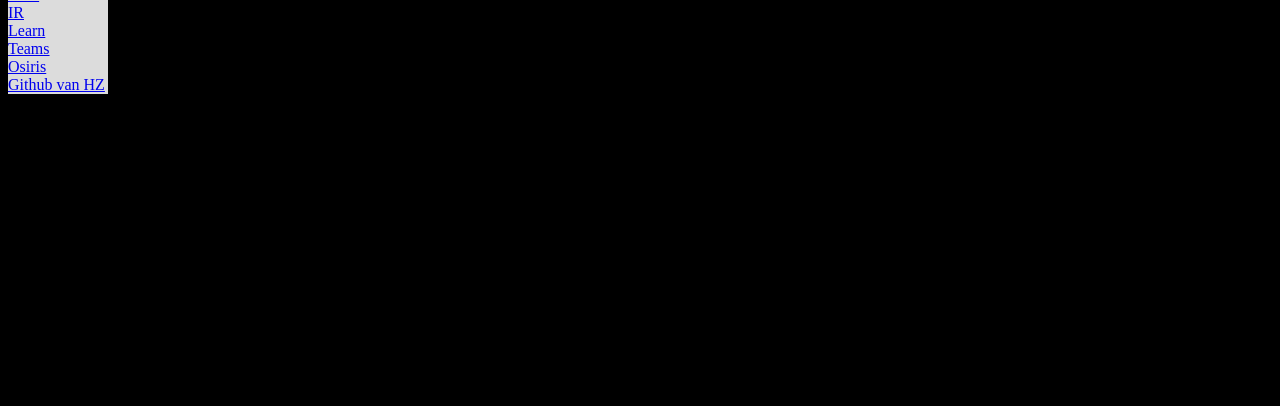
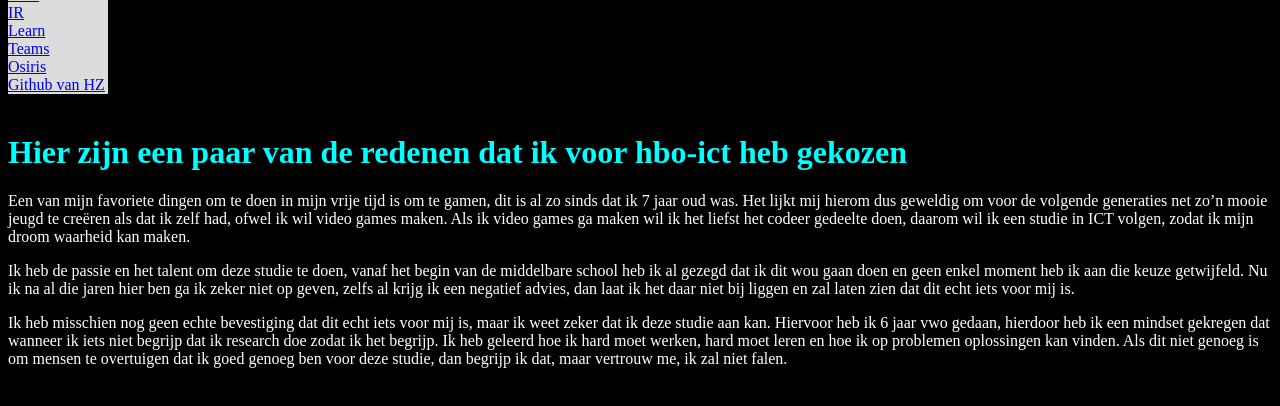
Before and after one commit to Kylianvanhelden/Kylianvanhelden.github.io, a plain HTML site: page index.html in a window 1280 px wide. Shown: the part 136-542 px from the top of the page. Drawn offline with Linux system fonts and the light colour scheme.

Commit message:
motivatie

```diff
--- a/index.html
+++ b/index.html
@@ -62,6 +62,27 @@
             }
         }
     </script>
+    <h1>Hier zijn een paar van de redenen dat ik voor hbo-ict heb gekozen</h1>
+    <p>Een van mijn favoriete dingen om te doen in mijn vrije tijd is om te
+       gamen, dit is al zo sinds dat ik 7 jaar oud was. Het lijkt mij hierom
+       dus geweldig om voor de volgende generaties net zo’n mooie jeugd te
+       creëren als dat ik zelf had, ofwel ik wil video games maken. Als ik
+       video games ga maken wil ik het liefst het codeer gedeelte doen,
+       daarom wil ik een studie in ICT volgen, zodat ik mijn droom waarheid
+       kan maken.</p>
+    <p>Ik heb de passie en het talent om deze studie te doen, vanaf het begin
+       van de middelbare school heb ik al gezegd dat ik dit wou gaan doen en
+       geen enkel moment heb ik aan die keuze getwijfeld. Nu ik na al die jaren
+       hier ben ga ik zeker niet op geven, zelfs al krijg ik een negatief
+       advies, dan laat ik het daar niet bij liggen en zal laten zien dat dit
+       echt iets voor mij is.</p>
+    <p>Ik heb misschien nog geen echte bevestiging dat dit echt iets voor mij
+       is, maar ik weet zeker dat ik deze studie aan kan. Hiervoor heb ik 6 jaar
+       vwo gedaan, hierdoor heb ik een mindset gekregen dat wanneer ik iets
+       niet begrijp dat ik research doe zodat ik het begrijp. Ik heb geleerd hoe
+       ik hard moet werken, hard moet leren en hoe ik op problemen oplossingen kan
+       vinden. Als dit niet genoeg is om mensen te overtuigen dat ik goed genoeg
+       ben voor deze studie, dan begrijp ik dat, maar vertrouw me, ik zal niet falen.</p>
 </body>
 
 </html>
```
Also changed, not shown: dashboard.html (+1 -1 lines).
